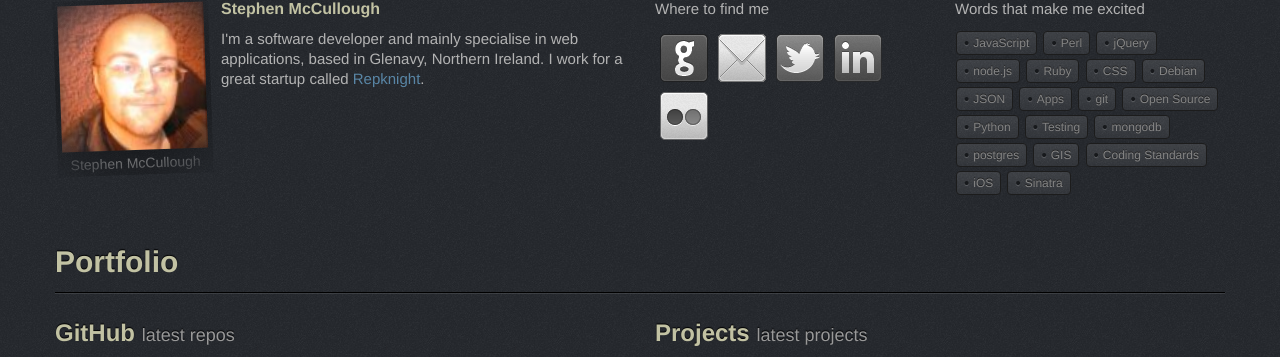
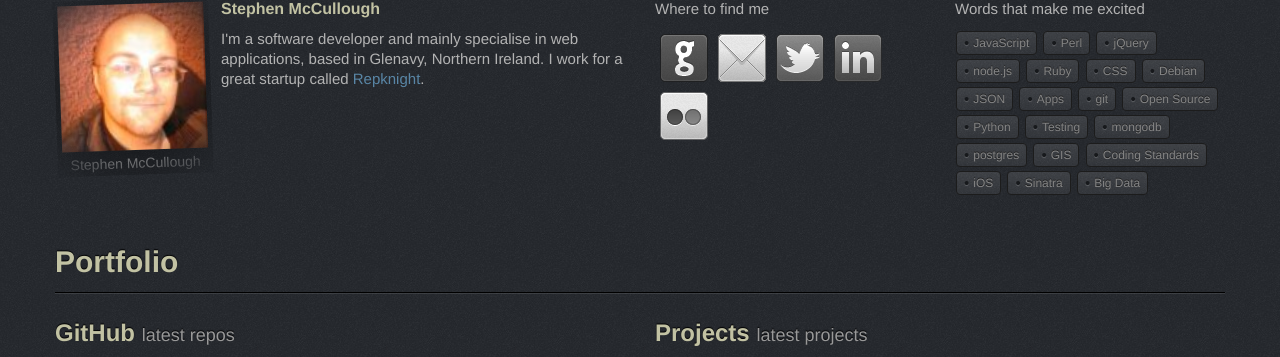
Before and after one commit to swmcc/swmcc.github.io, a Jekyll site: the page built from index.html, in a window 1280 px wide and 900 px high. Shown: the part 147-504 px from the top of the window. Built offline with Jekyll 4.4.1, drawn with Linux system fonts in a browser that asks for light colours; nearby versions of some CDN libraries; the list of posts is cut into pages by our own code.

```diff
--- a/index.html
+++ b/index.html
@@ -64,6 +64,7 @@
 				<li>Coding Standards</li>
 				<li>iOS</li>
 				<li>Sinatra</li>
+				<li>Big Data</li>
 			</ul>
 		</div>
 	</div>
```
